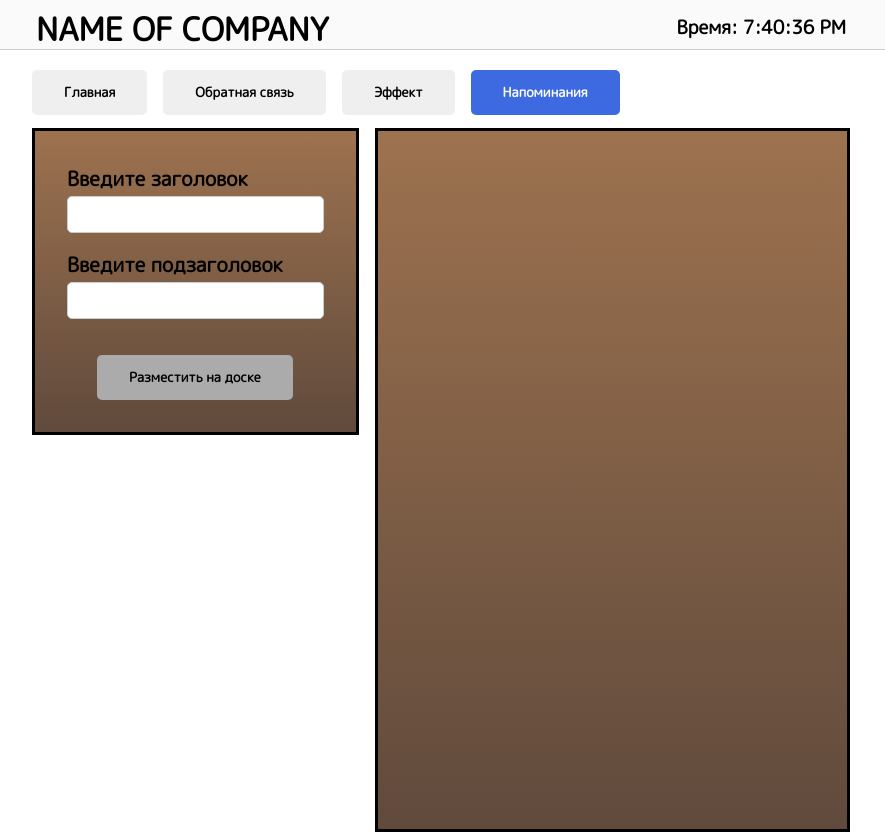
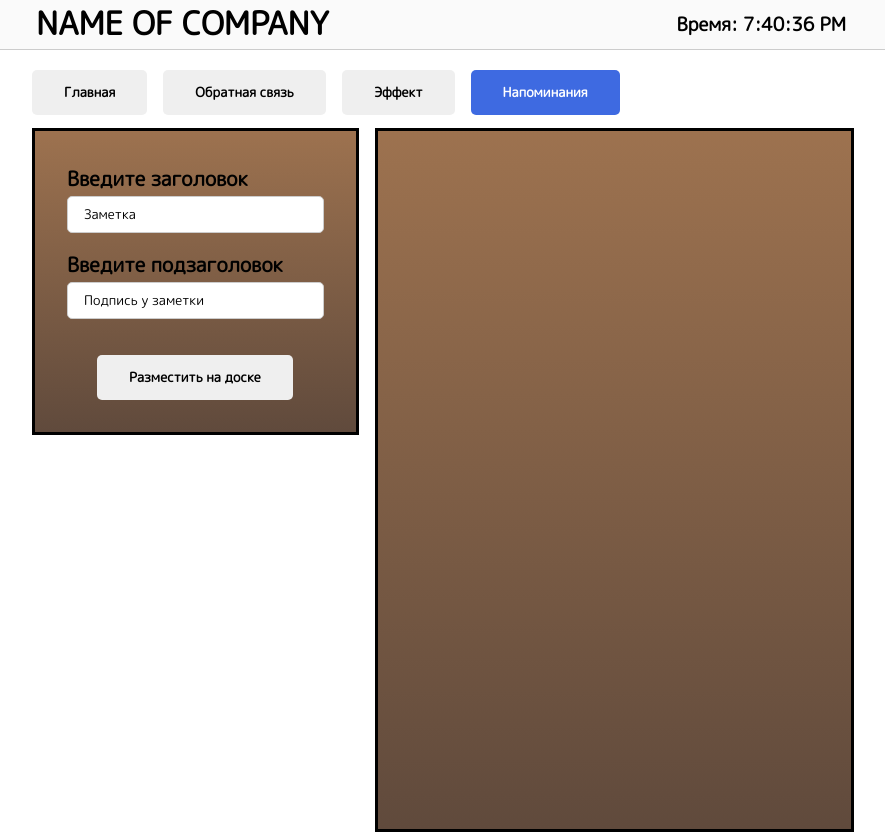
Before and after one commit to Lyaguh21/react-first-steps, a React (Vite) app: page / in a window 1280 px wide. Shown: the whole page, without its empty margins (199-1084 px from the left). Built offline with nearby package versions, Linux system fonts and the light colour scheme.

Commit message:
Добавление теней и анимаций

```diff
--- a/src/components/Header/Header.jsx
+++ b/src/components/Header/Header.jsx
@@ -5,7 +5,7 @@ import "./Header.scss";
 const HeaderContainer = styled.header`
   height: 50px;
   padding: 0 2rem;
-  padding-top: 0.4rem;
+  padding-top: 0rem;
   border-bottom: 1px solid #ccc;
   background: #fafafa;
 `;
--- a/src/components/Header/Header.scss
+++ b/src/components/Header/Header.scss
@@ -12,5 +12,5 @@ header {
   margin: 0 auto;
 }
 .timer {
-  margin-top: 7px;
+  margin-top: 10px;
 }
--- a/src/dashboard/dashboardform/DashBoardForm.jsx
+++ b/src/dashboard/dashboardform/DashBoardForm.jsx
@@ -3,8 +3,8 @@ import Button from "../../components/Button/Button";
 import "./DashBoardForm.scss";
 
 export default function DashBoardForm({ onSubmit }) {
-  const [title, setTitle] = useState("");
-  const [subtitle, setSubtitle] = useState("");
+  const [title, setTitle] = useState("Заметка");
+  const [subtitle, setSubtitle] = useState("Подпись у заметки");
 
   const handleClick = (event) => {
     event.preventDefault(); // Предотвращаем стандартное поведение кнопки
--- a/src/dashboard/reminders/RemindersSection.jsx
+++ b/src/dashboard/reminders/RemindersSection.jsx
@@ -16,7 +16,8 @@ export default function RemindersSection({
       id="remindersBox"
       style={{
         backgroundColor: mainColor,
-        display: (mainText || subText) && isVisible ? "block" : "none",
+        opacity: (mainText || subText) && isVisible ? 1 : 0,
+        transition: "opacity 0.25s ease-in-out",
       }}
       {...props}
     >
--- a/src/dashboard/reminders/RemindersSection.scss
+++ b/src/dashboard/reminders/RemindersSection.scss
@@ -7,6 +7,9 @@ $remindersfont: "M PLUS Rounded 1c", serif;
 #remindersBox {
   height: 210px;
   width: 210px;
+  -webkit-box-shadow: 0px 5px 5px 2px rgba(34, 60, 80, 0.36);
+  -moz-box-shadow: 0px 5px 5px 2px rgba(34, 60, 80, 0.36);
+  box-shadow: 0px 5px 5px 2px rgba(34, 60, 80, 0.36);
   h1 {
     text-transform: uppercase;
     margin: 0.8rem 1rem 0.1rem 1rem;
```
